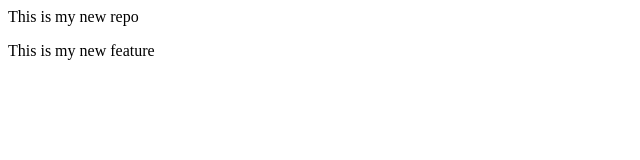
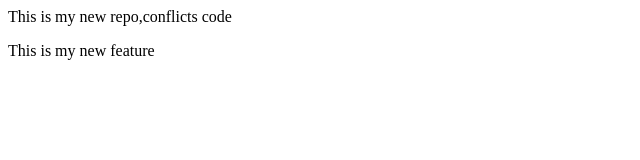
Before and after one commit to mrbchu/localrepo, a plain HTML site: page index.html in a window 1280 px wide. Shown: the whole page, without its empty margins (0-640 px from the left). Drawn offline with Linux system fonts and the light colour scheme.

Commit message:
Conficts code

```diff
--- a/index.html
+++ b/index.html
@@ -1,2 +1,2 @@
-<p>This is my new repo</p>
+<p>This is my new repo,conflicts code</p>
 <p>This is my new feature</p>
```
